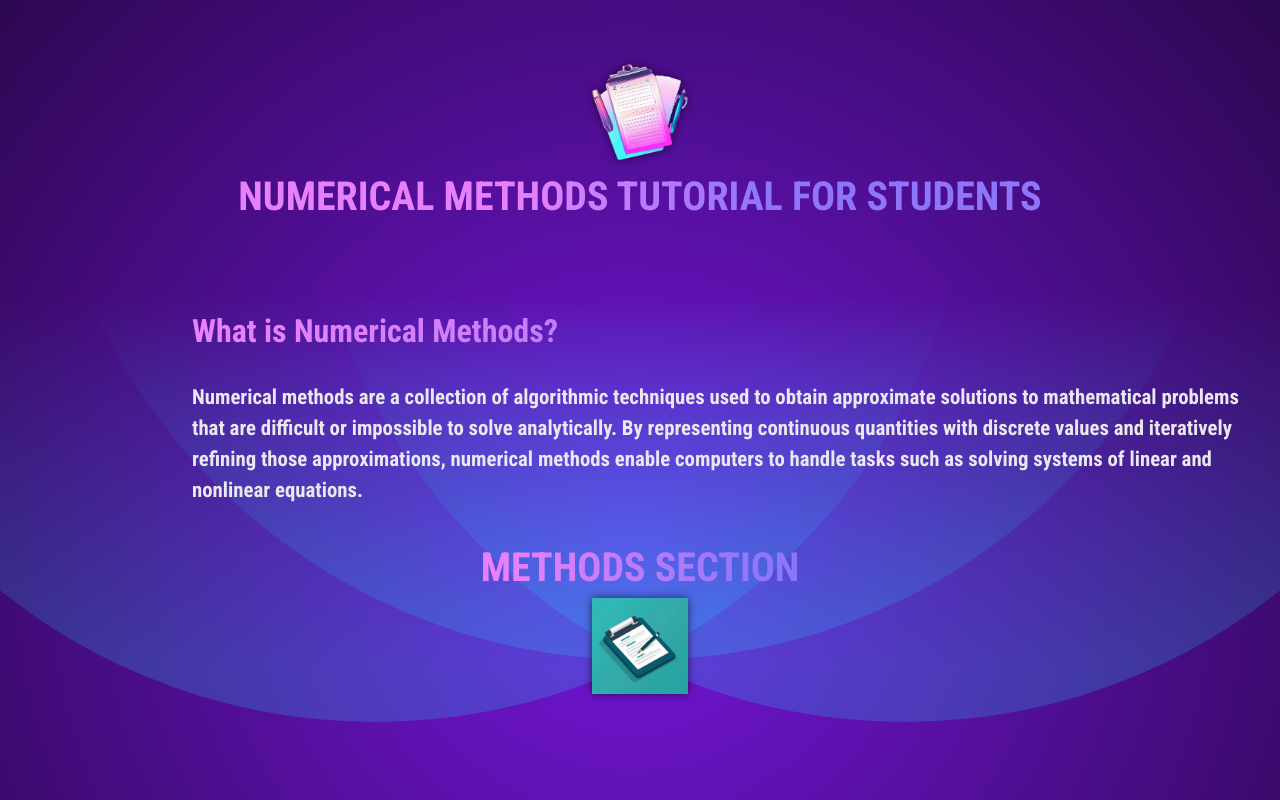
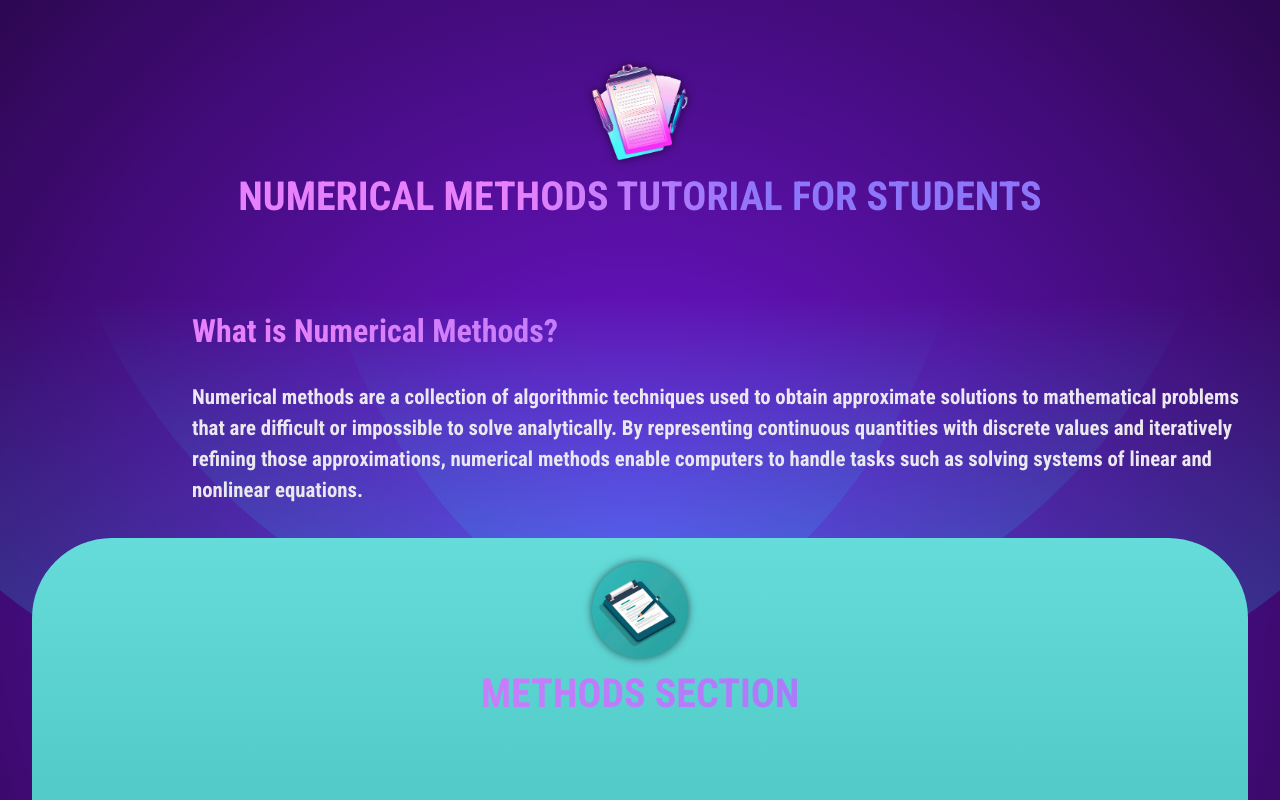
Before and after one commit to yasinserhatpeker/numericalProjectForStudents, a React (Vite) app: page / in a window 1280 px wide. Shown: the top 800 px of the page. Built offline with nearby package versions, Linux system fonts and the light colour scheme.

Commit message:
add css to the menu section.

```diff
--- a/src/components/Menu.jsx
+++ b/src/components/Menu.jsx
@@ -3,8 +3,9 @@ export default function Menu() {
 
     return (
         <div id='menu'>
+
+          <img src={mathLogo} alt="" />
           <h3>Methods Section</h3>
-          <img src={mathLogo} alt="" />
         </div>
     )
 }
--- a/src/index.css
+++ b/src/index.css
@@ -92,12 +92,23 @@ header h3 {
   width: 6rem;
   height: 6rem;
   filter: drop-shadow(0 0 4px rgba(0, 0, 0, 0.6));
+  margin-top: 1.5rem;
+  border-radius: 3rem;
 }
 
 #menu {
 
     margin: 2rem 0;
     text-align: center;
+    margin: 0;
+    font-family: 'Lato', serif;
+    -webkit-font-smoothing: antialiased;
+    -moz-osx-font-smoothing: grayscale;
+    background: linear-gradient(#65dcda, #29a5a3);
+    color: #d9e2f1;
+    min-height: 100vh;
+    border-radius: 5rem;
+
 
 }
 
@@ -108,7 +119,7 @@ header h3 {
 
   margin: 0;
   text-transform: uppercase;
-  background: linear-gradient(90deg, #e781fb 40%, #8e76fa 60%);
+  background: linear-gradient(90deg, #e781fb 10%, #8e76fa 90%);
   -webkit-background-clip: text;
   -webkit-text-fill-color: transparent;
 }
```
